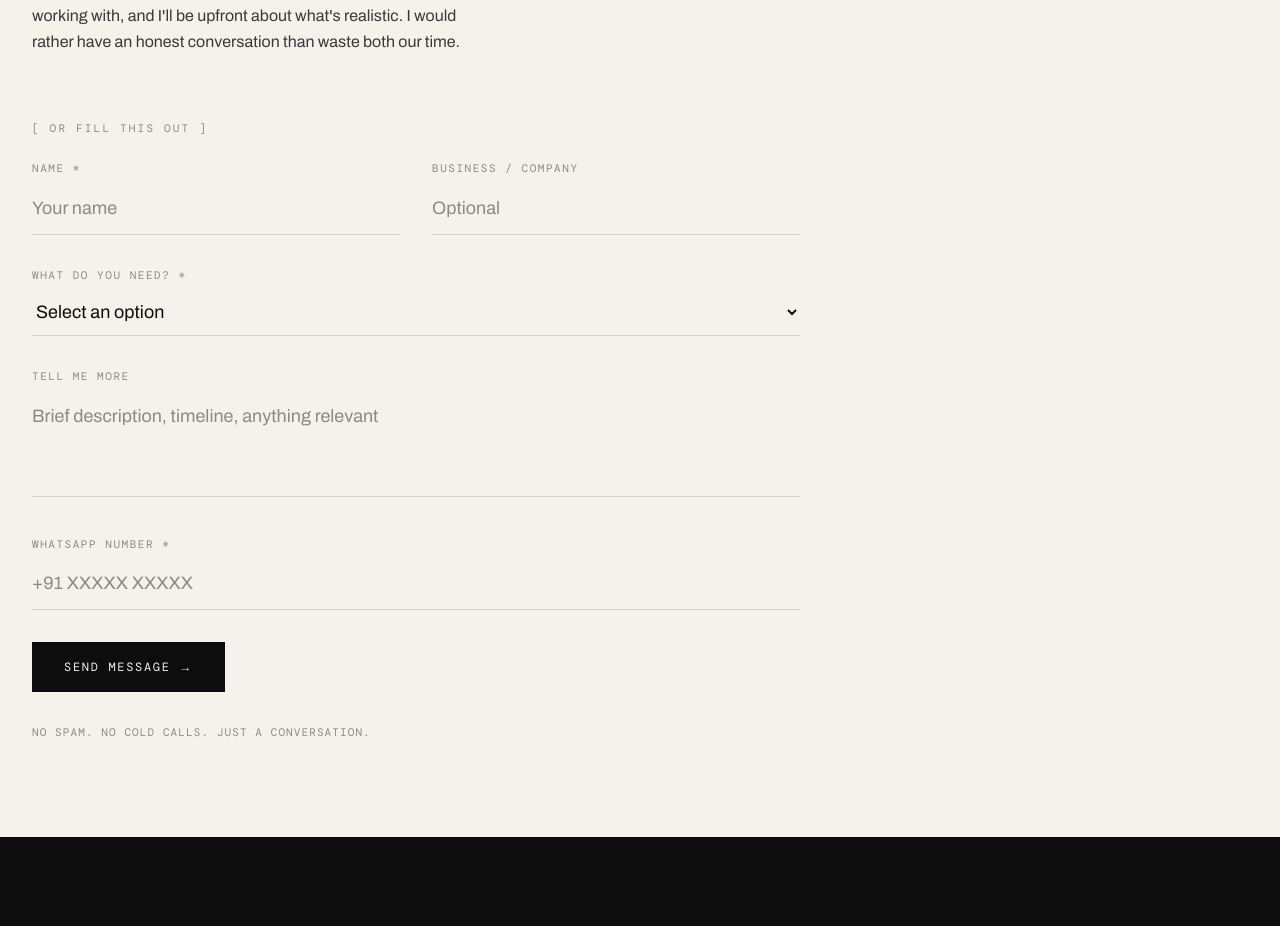
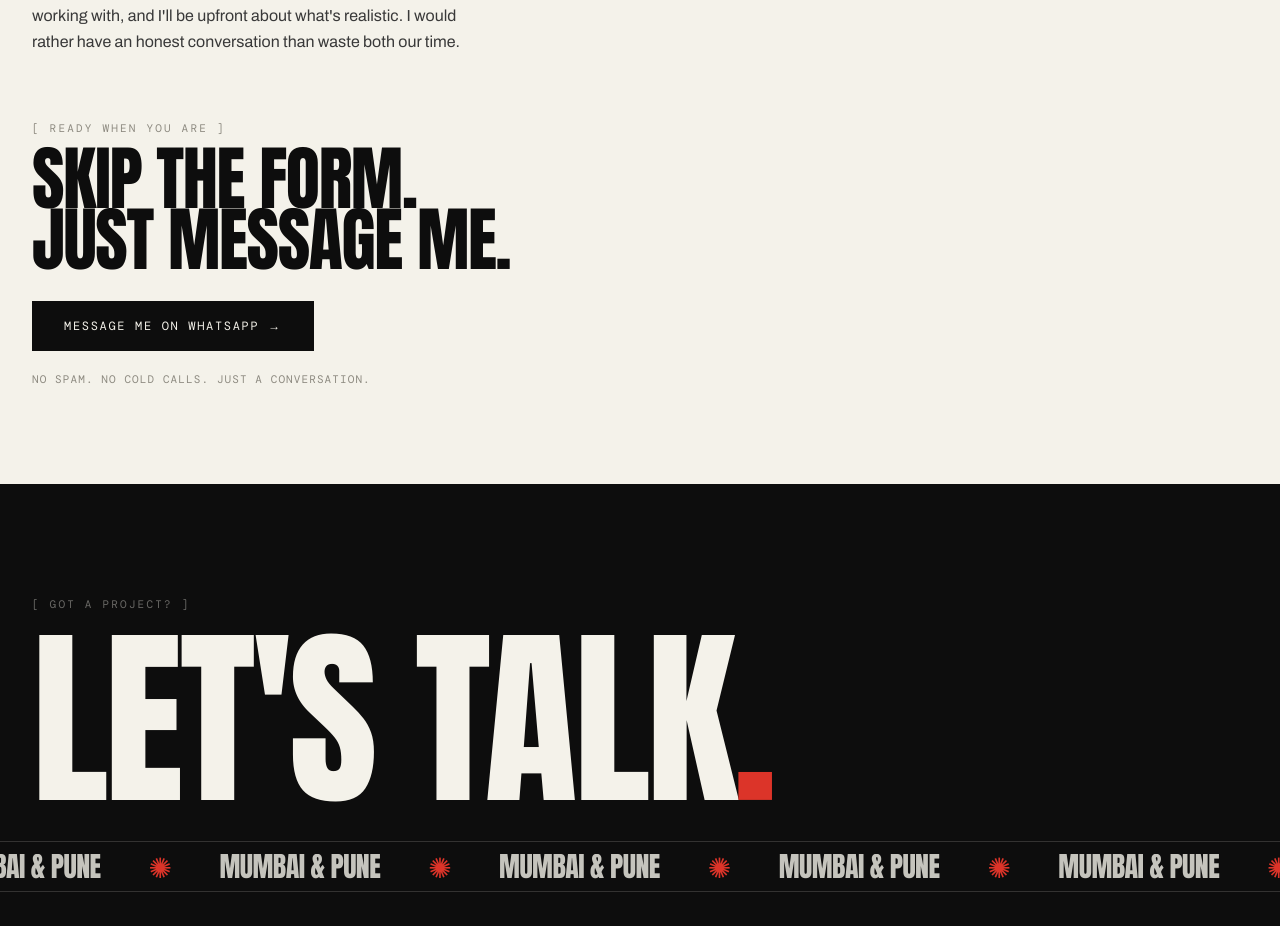
Before and after one commit to sudosahil/portfolio-site, a Next.js app: page /contact in a window 1280 px wide. Shown: the part 1505-2431 px from the top of the page. Built offline with nearby package versions, Linux system fonts and the light colour scheme; a web font is replaced by a local one.

Commit message:
Replace contact form with direct WhatsApp button

```diff
--- a/app/contact/page.tsx
+++ b/app/contact/page.tsx
@@ -1,7 +1,6 @@
 import { Reveal, RevealLines } from "@/components/Reveal";
 import { LineDivider } from "@/components/LineDivider";
 import { SectionLabel } from "@/components/SectionLabel";
-import { ContactForm } from "@/components/ContactForm";
 
 const channels = [
   {
@@ -114,12 +113,28 @@ export default function ContactPage() {
         </div>
       </section>
 
-      {/* Form */}
+      {/* Reach out */}
       <section>
-        <SectionLabel>Or fill this out</SectionLabel>
-        <div className="mt-6">
-          <ContactForm />
-        </div>
+        <SectionLabel>Ready when you are</SectionLabel>
+        <h2 className="display text-[10vw] md:text-[5.5vw] leading-[0.9] mt-3 mb-8">
+          Skip the form.
+          <br />
+          Just message me.
+        </h2>
+        <Reveal>
+          <a
+            href="https://wa.me/917559292204?text=Hi%20Sahil%2C%20I%27d%20like%20to%20talk%20about%20a%20web%20project."
+            target="_blank"
+            rel="noopener noreferrer"
+            data-cursor="send"
+            className="inline-flex items-center gap-3 px-8 py-4 bg-ink text-paper font-mono text-[12px] uppercase tracking-[0.14em] hover:bg-red transition-colors"
+          >
+            Message me on WhatsApp →
+          </a>
+        </Reveal>
+        <p className="font-mono text-[11px] uppercase tracking-[0.1em] text-grey mt-5">
+          No spam. No cold calls. Just a conversation.
+        </p>
       </section>
     </div>
   );
--- a/components/ContactForm.tsx
+++ /dev/null
@@ -1,132 +0,0 @@
-"use client";
-
-import { motion } from "framer-motion";
-import { useState } from "react";
-
-const inputClass =
-  "w-full bg-transparent border-b border-line py-3 text-[18px] text-ink placeholder:text-grey focus:outline-none focus:border-red transition-colors";
-
-const labelClass =
-  "font-mono text-[11px] uppercase tracking-[0.14em] text-grey mb-1.5 block";
-
-export function ContactForm() {
-  const [submitted, setSubmitted] = useState(false);
-  const [form, setForm] = useState({
-    name: "",
-    business: "",
-    need: "",
-    message: "",
-    whatsapp: "",
-  });
-
-  function handleSubmit(e: React.FormEvent<HTMLFormElement>) {
-    e.preventDefault();
-    setSubmitted(true);
-  }
-
-  if (submitted) {
-    return (
-      <div className="border border-line py-20 px-6 text-center">
-        <p className="display text-[12vw] md:text-[6vw] leading-[0.9] text-red">
-          Got it.
-        </p>
-        <p className="text-[18px] text-grey-dark mt-4">
-          I&apos;ll reach out on WhatsApp within 24 hours.
-        </p>
-      </div>
-    );
-  }
-
-  return (
-    <form onSubmit={handleSubmit} className="space-y-8 max-w-3xl">
-      <div className="grid grid-cols-1 md:grid-cols-2 gap-8">
-        <div>
-          <label className={labelClass}>Name *</label>
-          <input
-            type="text"
-            placeholder="Your name"
-            value={form.name}
-            onChange={(e: React.ChangeEvent<HTMLInputElement>) =>
-              setForm({ ...form, name: e.target.value })
-            }
-            required
-            className={inputClass}
-          />
-        </div>
-        <div>
-          <label className={labelClass}>Business / Company</label>
-          <input
-            type="text"
-            placeholder="Optional"
-            value={form.business}
-            onChange={(e: React.ChangeEvent<HTMLInputElement>) =>
-              setForm({ ...form, business: e.target.value })
-            }
-            className={inputClass}
-          />
-        </div>
-      </div>
-
-      <div>
-        <label className={labelClass}>What do you need? *</label>
-        <select
-          value={form.need}
-          onChange={(e: React.ChangeEvent<HTMLSelectElement>) =>
-            setForm({ ...form, need: e.target.value })
-          }
-          required
-          className={inputClass}
-        >
-          <option value="" disabled>
-            Select an option
-          </option>
-          <option value="new">A new website from scratch</option>
-          <option value="redesign">Redesign my existing website</option>
-          <option value="landing">A landing page for ads</option>
-          <option value="store">An online store</option>
-          <option value="maintenance">Monthly maintenance</option>
-          <option value="other">Something else</option>
-        </select>
-      </div>
-
-      <div>
-        <label className={labelClass}>Tell me more</label>
-        <textarea
-          placeholder="Brief description, timeline, anything relevant"
-          value={form.message}
-          onChange={(e: React.ChangeEvent<HTMLTextAreaElement>) =>
-            setForm({ ...form, message: e.target.value })
-          }
-          rows={3}
-          className={`${inputClass} resize-none`}
-        />
-      </div>
-
-      <div>
-        <label className={labelClass}>WhatsApp number *</label>
-        <input
-          type="tel"
-          placeholder="+91 XXXXX XXXXX"
-          value={form.whatsapp}
-          onChange={(e: React.ChangeEvent<HTMLInputElement>) =>
-            setForm({ ...form, whatsapp: e.target.value })
-          }
-          required
-          className={inputClass}
-        />
-      </div>
-
-      <motion.button
-        type="submit"
-        whileTap={{ scale: 0.98 }}
-        data-cursor="send"
-        className="inline-flex items-center px-8 py-4 bg-ink text-paper font-mono text-[12px] uppercase tracking-[0.14em] hover:bg-red transition-colors"
-      >
-        Send message →
-      </motion.button>
-      <p className="font-mono text-[11px] uppercase tracking-[0.1em] text-grey">
-        No spam. No cold calls. Just a conversation.
-      </p>
-    </form>
-  );
-}
```
